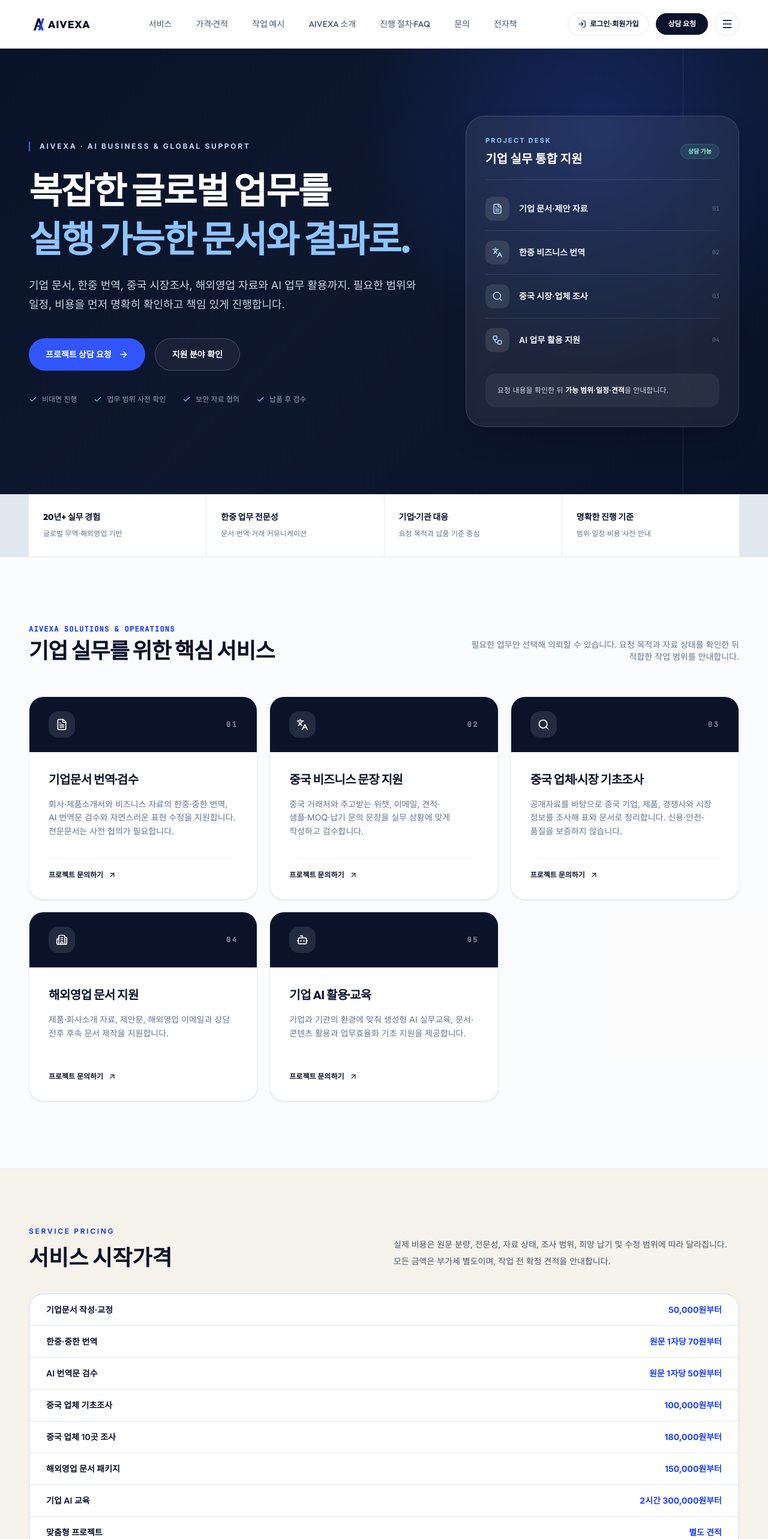
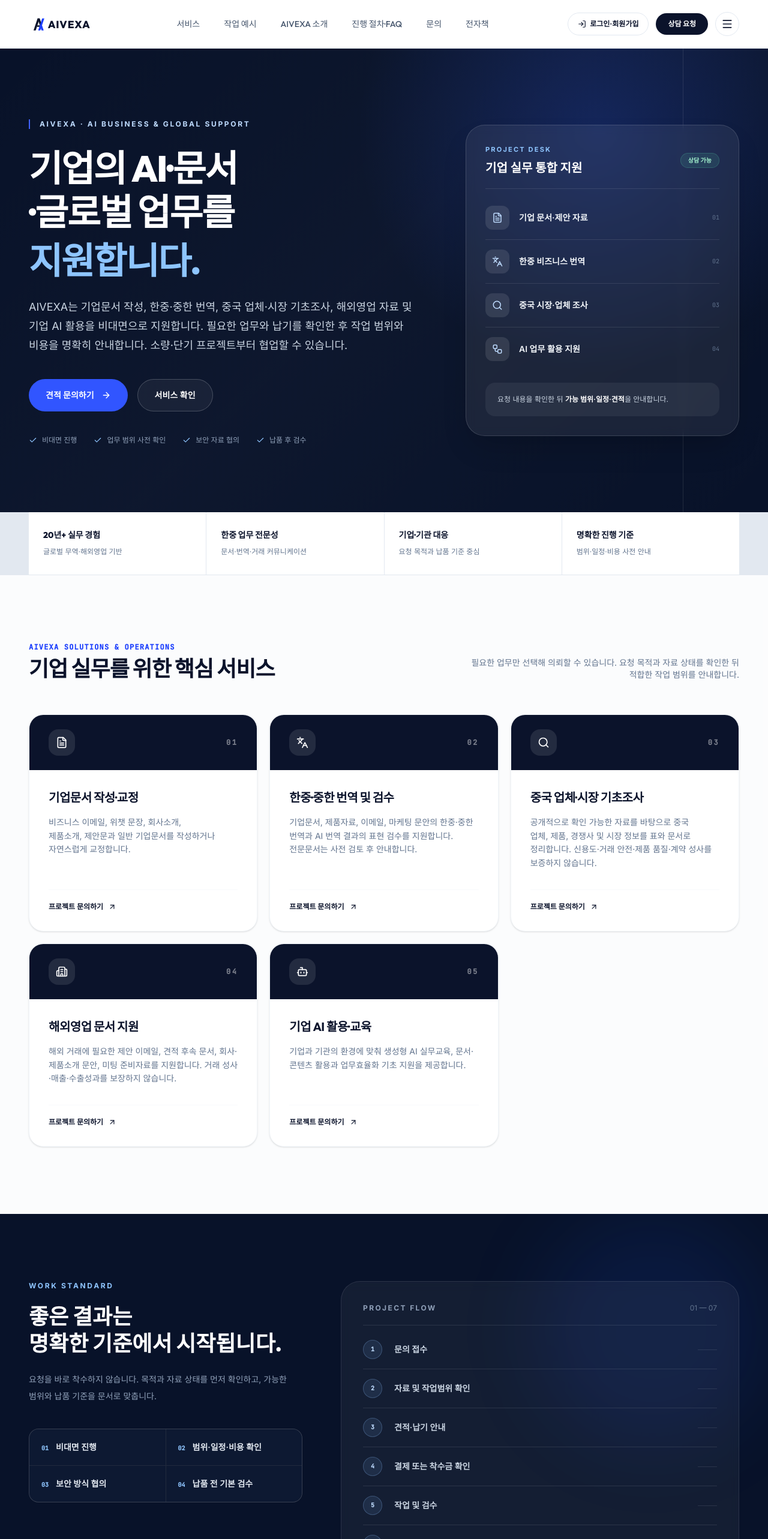
Before and after one commit to cuijinghe/cuitrade76, a React (Vite) app: page / in a window 1280 px wide. Shown: the top 2566 px of the page at 60% size. Built offline with nearby package versions, Linux system fonts and the light colour scheme.

Commit message:
가격표를 세줄 메뉴 전용 화면으로 이동

```diff
--- a/index.html
+++ b/index.html
@@ -3,11 +3,11 @@
   <head>
     <meta charset="UTF-8" />
     <meta name="viewport" content="width=device-width, initial-scale=1.0" />
-    <title>AIVEXA 서비스 가격 | 중국어 번역·시장조사·해외영업 문서·AI 교육</title>
+    <title>AIVEXA | 중국어 번역·시장조사·해외영업 문서·기업 AI 지원</title>
     <link rel="canonical" href="https://aivexa.co.kr/" />
 
 
-<meta name="description" content="AIVEXA의 한중·중한 번역, AI 번역 검수, 중국 업체·시장조사, 해외영업 문서 지원 및 기업 AI 교육의 시작가격과 견적 기준을 확인하세요." />
+<meta name="description" content="AIVEXA는 한중·중한 번역, AI 번역 검수, 중국 업체·시장 기초조사, 해외영업 문서 및 기업 AI 교육을 비대면으로 지원합니다." />
 <meta name="keywords" content="중국어 번역 외주, 한중 번역, 중한 번역, 중국어 문서 검수, 중국 시장조사, 중국 업체 조사, 해외영업 문서, 중국 비즈니스 이메일, 기업 AI 교육, AI 문서 지원" />
 <meta name="author" content="AIVEXA" />
 
--- a/src/App.tsx
+++ b/src/App.tsx
@@ -98,8 +98,8 @@
         description = '필요한 업무와 납기를 알려주시면 작업 가능 여부, 범위, 예상 납기와 비용을 안내합니다.';
         break;
       case '/pricing':
-        title = 'AIVEXA 서비스 가격 | 중국어 번역·시장조사·해외영업 문서·AI 교육';
-        description = 'AIVEXA의 한중·중한 번역, AI 번역 검수, 중국 업체·시장조사, 해외영업 문서 지원 및 기업 AI 교육의 시작가격과 견적 기준을 확인하세요.';
+        title = 'AIVEXA 서비스 가격 | 중국어 번역·중국 업체 조사·해외영업 문서·AI 교육';
+        description = 'AIVEXA의 한중·중한 번역, AI 번역 검수, 중국 업체 조사, 해외영업 문서 지원과 기업 AI 교육의 시작가격 및 견적 기준을 확인하세요.';
         break;
       case '/privacy':
         title = '개인정보처리방침 | AIVEXA';
--- a/src/components/FAQ.tsx
+++ b/src/components/FAQ.tsx
@@ -21,7 +21,7 @@
     },
     {
       question: '최소 작업비가 있나요?',
-      answer: '최소 작업비는 50,000원입니다. 예산이 낮은 경우 가격을 낮추기보다 작업 범위를 조정하여 안내합니다.'
+      answer: '최소 작업비는 39,000원입니다. 예산이 낮은 경우 가격을 낮추기보다 작업 범위를 조정하여 안내합니다.'
     },
     {
       question: '번역비는 어떻게 계산하나요?',
--- a/src/components/Header.tsx
+++ b/src/components/Header.tsx
@@ -14,7 +14,7 @@
   const [isMenuOpen, setIsMenuOpen] = useState(false);
   const menuItems = [
     { id: 'services', label: '서비스' },
-    { id: 'pricing', label: '가격·견적' },
+    { id: 'pricing', label: '가격 안내·견적서' },
     { id: 'projects', label: '작업 예시' },
     { id: 'director', label: 'AIVEXA 소개' },
     { id: 'faq', label: '진행 절차·FAQ' },
@@ -83,7 +83,7 @@
 
         {/* Navigation Menu */}
         <nav className="hidden md:flex items-center gap-8 lg:gap-10">
-          {menuItems.map((item) => (
+          {menuItems.filter((item) => item.id !== 'pricing').map((item) => (
             <button
               key={item.id}
               onClick={() => onNavigate(item.id)}
--- a/src/components/Hero.tsx
+++ b/src/components/Hero.tsx
@@ -41,8 +41,8 @@
             className="mt-7 max-w-4xl font-display text-[2.35rem] font-extrabold leading-[1.2] tracking-[-0.035em] text-white sm:text-5xl lg:text-[3.8rem]"
             id="hero-heading"
           >
-            복잡한 글로벌 업무를
-            <span className="mt-2 block text-blue-300">실행 가능한 문서와 결과로.</span>
+            기업의 AI·문서·글로벌 업무를
+            <span className="mt-2 block text-blue-300">지원합니다.</span>
           </motion.h1>
 
           <motion.p
@@ -52,8 +52,8 @@
             className="mt-6 max-w-2xl text-[0.95rem] leading-7 text-slate-300 sm:text-lg sm:leading-8"
             id="hero-subtitle"
           >
-            기업 문서, 한중 번역, 중국 시장조사, 해외영업 자료와 AI 업무 활용까지.
-            필요한 범위와 일정, 비용을 먼저 명확히 확인하고 책임 있게 진행합니다.
+            AIVEXA는 기업문서 작성, 한중·중한 번역, 중국 업체·시장 기초조사, 해외영업 자료 및 기업 AI 활용을 비대면으로 지원합니다.
+            필요한 업무와 납기를 확인한 후 작업 범위와 비용을 명확히 안내합니다. 소량·단기 프로젝트부터 협업할 수 있습니다.
           </motion.p>
 
           <motion.div
@@ -67,7 +67,7 @@
               className="group flex items-center gap-3 rounded-full bg-[#3155ff] px-7 py-4 text-sm font-bold text-white transition-all hover:bg-[#4263ff] hover:shadow-2xl hover:shadow-blue-950/40"
               id="hero-btn-inquiry"
             >
-              프로젝트 상담 요청
+              견적 문의하기
               <ArrowRight className="h-4 w-4 transition-transform group-hover:translate-x-1" />
             </button>
             <button
@@ -75,7 +75,7 @@
               className="rounded-full border border-white/20 bg-white/5 px-7 py-4 text-sm font-semibold text-white transition-all hover:border-white/40 hover:bg-white/10"
               id="hero-btn-services"
             >
-              지원 분야 확인
+              서비스 확인
             </button>
           </motion.div>
 
--- a/src/components/Pricing.tsx
+++ b/src/components/Pricing.tsx
@@ -17,7 +17,7 @@
 
         {detailed && <>
           <div className="mt-16 space-y-8">{priceGroups.map((group) => <article key={group.title} className="overflow-hidden rounded-3xl border border-slate-200 bg-white"><div className="border-b border-slate-200 px-5 py-5 sm:px-7"><h3 className="font-display text-xl font-extrabold text-brand-navy">{group.title}</h3></div><div>{group.items.map(([name, scope, price]) => <div key={name} className="grid gap-2 border-b border-slate-100 px-5 py-4 last:border-0 sm:grid-cols-[1fr_1.4fr_auto] sm:items-center sm:px-7"><strong className="text-sm text-slate-800">{name}</strong><span className="text-sm leading-6 text-slate-500">{scope}</span><span className="text-sm font-bold text-brand-blue sm:text-right">{price}</span></div>)}</div><p className="border-t border-slate-200 bg-slate-50 px-5 py-4 text-xs leading-6 text-slate-600 sm:px-7">{group.note}</p></article>)}</div>
-          <div className="mt-10 grid gap-8 lg:grid-cols-2"><article className="rounded-3xl bg-brand-navy p-6 text-white sm:p-8"><h3 className="font-display text-xl font-bold">추가요금 기준</h3><div className="mt-5 divide-y divide-white/10">{additionalFees.map(([name, price]) => <div key={name} className="flex justify-between gap-4 py-3 text-sm"><span className="text-slate-300">{name}</span><strong className="text-right">{price}</strong></div>)}</div><p className="mt-5 text-xs leading-6 text-slate-400">추가비용은 작업 시작 전에 안내하고 동의를 받은 후 적용합니다.</p></article><article className="rounded-3xl border border-slate-200 bg-white p-6 sm:p-8"><h3 className="font-display text-xl font-bold text-brand-navy">기본 거래조건</h3><ul className="mt-5 space-y-3 text-sm leading-6 text-slate-600"><li>• 소규모 작업은 전액 선결제</li><li>• 300,000원 이상은 착수금 50%, 납품 전 잔금 50%</li><li>• 최초 합의한 작업범위 내 기본 수정 1회</li><li>• 결제와 최종 자료 수령 후 납기 확정</li><li>• 확정 범위 외 추가요청은 별도 견적</li><li>• 거래 성사·매출·바이어 확보·수출성과 보장 없음</li></ul></article></div>
+          <div className="mt-10 grid gap-8 lg:grid-cols-2"><article className="rounded-3xl bg-brand-navy p-6 text-white sm:p-8"><h3 className="font-display text-xl font-bold">추가요금 기준</h3><div className="mt-5 divide-y divide-white/10">{additionalFees.map(([name, price]) => <div key={name} className="flex justify-between gap-4 py-3 text-sm"><span className="text-slate-300">{name}</span><strong className="text-right">{price}</strong></div>)}</div><p className="mt-5 text-xs leading-6 text-slate-400">추가비용은 작업 시작 전에 안내하고 동의를 받은 후 적용합니다.</p></article><article className="rounded-3xl border border-slate-200 bg-white p-6 sm:p-8"><h3 className="font-display text-xl font-bold text-brand-navy">기본 거래조건</h3><ul className="mt-5 space-y-3 text-sm leading-6 text-slate-600"><li>• 100,000원 미만 작업은 전액 선결제</li><li>• 100,000원 이상은 착수금 50%, 납품 전 잔금 50%</li><li>• 최초 합의한 작업범위 내 기본 수정 1회</li><li>• 결제와 최종 자료 수령 후 납기 확정</li><li>• 확정 범위 외 추가요청은 별도 견적</li><li>• 거래 성사·매출·바이어 확보·수출성과 보장 없음</li><li>• 견적 유효기간은 발행일로부터 7일</li></ul></article></div>
         </>}
       </div>
     </section>
--- a/src/data/defaultConfig.ts
+++ b/src/data/defaultConfig.ts
@@ -14,26 +14,26 @@
     items: [
       {
         id: 'service-1',
-        title: '기업문서 번역·검수',
-        description: '회사·제품소개서와 비즈니스 자료의 한중·중한 번역, AI 번역문 검수와 자연스러운 표현 수정을 지원합니다. 전문문서는 사전 협의가 필요합니다.',
+        title: '기업문서 작성·교정',
+        description: '비즈니스 이메일, 위챗 문장, 회사소개, 제품소개, 제안문과 일반 기업문서를 작성하거나 자연스럽게 교정합니다.',
         imageUrl: 'https://images.unsplash.com/photo-1517048676732-d65bc937f952?auto=format&fit=crop&q=80&w=600'
       },
       {
         id: 'service-2',
-        title: '중국 비즈니스 문장 지원',
-        description: '중국 거래처와 주고받는 위챗, 이메일, 견적·샘플·MOQ·납기 문의 문장을 실무 상황에 맞게 작성하고 검수합니다.',
+        title: '한중·중한 번역 및 검수',
+        description: '기업문서, 제품자료, 이메일, 마케팅 문안의 한중·중한 번역과 AI 번역 결과의 표현 검수를 지원합니다. 전문문서는 사전 검토 후 안내합니다.',
         imageUrl: 'https://images.unsplash.com/photo-1454165804606-c3d57bc86b40?auto=format&fit=crop&q=80&w=600'
       },
       {
         id: 'service-3',
         title: '중국 업체·시장 기초조사',
-        description: '공개자료를 바탕으로 중국 기업, 제품, 경쟁사와 시장 정보를 조사해 표와 문서로 정리합니다. 신용·안전·품질을 보증하지 않습니다.',
+        description: '공개적으로 확인 가능한 자료를 바탕으로 중국 업체, 제품, 경쟁사 및 시장 정보를 표와 문서로 정리합니다. 신용도·거래 안전·제품 품질·계약 성사를 보증하지 않습니다.',
         imageUrl: 'https://images.unsplash.com/photo-1460925895917-afdab827c52f?auto=format&fit=crop&q=80&w=600'
       },
       {
         id: 'service-4',
         title: '해외영업 문서 지원',
-        description: '제품·회사소개 자료, 제안문, 해외영업 이메일과 상담 전후 후속 문서 제작을 지원합니다.',
+        description: '해외 거래에 필요한 제안 이메일, 견적 후속 문서, 회사·제품소개 문안, 미팅 준비자료를 지원합니다. 거래 성사·매출·수출성과를 보장하지 않습니다.',
         imageUrl: 'https://images.unsplash.com/photo-1517245386807-bb43f82c33c4?auto=format&fit=crop&q=80&w=600'
       },
       {
--- a/src/data/pricing.ts
+++ b/src/data/pricing.ts
@@ -1,13 +1,13 @@
 export const priceNotice = '실제 비용은 원문 분량, 전문성, 자료 상태, 조사 범위, 희망 납기 및 수정 범위에 따라 달라집니다. 모든 금액은 부가세 별도이며, 작업 전 확정 견적을 안내합니다.';
 
 export const startingPrices = [
-  ['기업문서 작성·교정', '50,000원부터'],
-  ['한중·중한 번역', '원문 1자당 70원부터'],
-  ['AI 번역문 검수', '원문 1자당 50원부터'],
-  ['중국 업체 기초조사', '100,000원부터'],
-  ['중국 업체 10곳 조사', '180,000원부터'],
-  ['해외영업 문서 패키지', '150,000원부터'],
-  ['기업 AI 교육', '2시간 300,000원부터'],
+  ['기업문서 지원', '39,000원부터'],
+  ['한중 번역', '원문 1자당 65원부터'],
+  ['중한 번역', '원문 1자당 75원부터'],
+  ['AI 번역문 검수', '원문 1자당 35원부터'],
+  ['중국 업체 조사', '49,000원부터'],
+  ['해외영업 문서 패키지', '79,000원부터'],
+  ['기업 AI 교육', '온라인 2시간 190,000원부터'],
   ['맞춤형 프로젝트', '별도 견적'],
 ] as const;
 
@@ -16,56 +16,58 @@
     title: '기업문서 작성·교정',
     note: '디자인, PPT 편집, 고난도 기술문서, 법률·의료·특허 문서는 별도 협의가 필요합니다.',
     items: [
-      ['비즈니스 이메일·위챗 문장 작성', '3건 이내, 총 1,000자 이하', '50,000원부터'],
-      ['기존 문서 교정·표현 수정', 'A4 2쪽 이내', '70,000원부터'],
-      ['문서 구성 및 초안 작성', 'A4 3쪽 이내', '100,000원부터'],
-      ['제안서·회사소개 문안', 'A4 5쪽 이내, 디자인 제외', '200,000원부터'],
+      ['비즈니스 이메일·위챗 문장 작성', '3건 이내, 총 1,000자 이하', '39,000원'],
+      ['기존 문서 교정·표현 수정', 'A4 2쪽 이내', '59,000원부터'],
+      ['문서 구성 및 초안 작성', 'A4 3쪽 이내', '89,000원부터'],
+      ['제안서·회사소개 문안', 'A4 5쪽 이내, 디자인 제외', '149,000원부터'],
     ],
   },
   {
     title: '한중·중한 번역 및 검수',
     note: '글자 수는 원문 기준입니다. 표·이미지 편집과 긴급 작업은 별도 비용이 발생할 수 있으며, 전문문서는 사전 검토 후 안내합니다.',
     items: [
-      ['한국어 → 중국어 일반 기업문서', '원문 기준', '1자당 80원'],
-      ['중국어 → 한국어 일반 기업문서', '원문 기준', '1자당 70원'],
-      ['마케팅·제품소개 현지화', '원문 기준', '1자당 100원부터'],
-      ['AI 번역문 검수·자연화', '원문 기준', '1자당 50원부터'],
+      ['한국어 → 중국어 일반 기업문서', '원문 기준', '1자당 65원'],
+      ['중국어 → 한국어 일반 기업문서', '원문 기준', '1자당 75원'],
+      ['마케팅·제품소개 현지화', '원문 기준', '1자당 90원부터'],
+      ['AI 번역문 검수·자연화', '원문 기준', '1자당 35원부터'],
       ['전문·기술문서', '자료 확인 후', '별도 견적'],
-      ['최소 작업비', '모든 번역·검수', '50,000원'],
+      ['최소 작업비', '모든 번역·검수', '39,000원'],
     ],
   },
   {
     title: '중국 업체·시장 기초조사',
     note: '공개적으로 확인 가능한 자료를 기반으로 조사하며, 기업의 신용도·거래 안전·제품 품질·계약 성사를 보증하지 않습니다.',
     items: [
-      ['라이트 조사', '업체 5곳, 기본정보·홈페이지·주요제품', '100,000원'],
-      ['업체 리스트 조사', '업체 10곳, 기본정보·제품·공개 연락경로·출처', '180,000원'],
-      ['비교분석 조사', '업체 10곳, 가격·제품·특징 비교', '300,000원'],
-      ['시장 항목 조사', '수요·경쟁·유통·인증 등 1개 항목', '200,000원부터'],
-      ['맞춤 시장조사 보고서', '조사범위 협의, 보고서 포함', '500,000원부터'],
+      ['미니 조사', '업체 3곳, 회사명·홈페이지·주요제품·공개 연락경로', '49,000원'],
+      ['라이트 조사', '업체 5곳, 기본정보·홈페이지·주요제품·출처', '79,000원'],
+      ['업체 리스트 조사', '업체 10곳, 기본정보·제품·공개 연락경로·출처', '149,000원'],
+      ['비교분석 조사', '업체 10곳, 가격·제품·특징 비교', '249,000원부터'],
+      ['시장 항목 조사', '수요·경쟁·유통·인증 등 1개 항목', '149,000원부터'],
+      ['맞춤 시장조사 보고서', '조사범위 협의, 보고서 포함', '390,000원부터'],
     ],
   },
   {
     title: '해외영업 문서 지원',
     note: '문서와 커뮤니케이션 업무를 지원하며, 바이어 발굴, 거래 성사, 계약, 매출 및 수출성과를 보장하지 않습니다.',
     items: [
-      ['해외영업 이메일 패키지', '최초 제안·견적·후속 이메일 5종', '150,000원'],
-      ['회사·제품소개 문안 패키지', '문안 구성 + 중국어 현지화, 디자인 제외', '300,000원부터'],
-      ['거래 대응 지원', '이메일·위챗 총 10회, 14일 이내', '300,000원부터'],
-      ['월간 문서 지원', '이메일·견적·후속 문서, 월 20건 이내', '500,000원부터'],
-      ['미팅 준비 패키지', '사전자료·질문·발표문·후속 이메일', '250,000원부터'],
+      ['기존 이메일 번역·표현 수정', '3종', '49,000원부터'],
+      ['해외영업 이메일 패키지', '최초 제안·견적·후속 이메일 5종', '79,000원'],
+      ['회사·제품소개 문안 패키지', '문안 구성 + 중국어 현지화, 디자인 제외', '149,000원부터'],
+      ['미팅 준비 패키지', '사전자료·질문·발표문·후속 이메일', '149,000원부터'],
+      ['거래 대응 지원', '이메일·위챗 총 10회, 14일 이내', '249,000원부터'],
+      ['월간 문서 지원', '이메일·견적·후속 문서, 월 20건 이내', '390,000원부터'],
     ],
   },
   {
     title: '기업 AI 활용·교육',
     note: '출장비, 장거리 교통비, 인쇄비, 추가 교재 제작비는 별도입니다. 기관 자체 강사료 기준이 있는 경우 협의할 수 있습니다.',
     items: [
-      ['온라인 기본교육', '2시간, 기존 커리큘럼', '300,000원부터'],
-      ['대면 기본교육', '2시간, 수도권', '400,000원부터'],
-      ['실습형 교육', '3시간, 실습자료 포함', '500,000원부터'],
-      ['맞춤형 기업교육', '직무분석·교안 제작 포함', '700,000원부터'],
-      ['반일 워크숍', '4시간 내외', '800,000원부터'],
-      ['별도 교재·매뉴얼 제작', 'A4 10쪽', '300,000원부터'],
+      ['온라인 기본교육', '2시간, 기존 커리큘럼', '190,000원부터'],
+      ['대면 기본교육', '2시간, 수도권', '290,000원부터'],
+      ['실습형 교육', '3시간, 실습자료 포함', '390,000원부터'],
+      ['맞춤형 기업교육', '직무분석·교안 제작 포함', '590,000원부터'],
+      ['반일 워크숍', '4시간 내외', '690,000원부터'],
+      ['별도 교재·매뉴얼 제작', 'A4 10쪽', '249,000원부터'],
     ],
   },
 ] as const;
@@ -75,8 +77,8 @@
   ['주말·공휴일 작업', '기본금액의 30% 추가'],
   ['전문·기술문서', '기본금액의 20~50% 추가'],
   ['원본 편집이 어려운 PDF·이미지', '별도 산정'],
-  ['기본 수정범위 초과', '시간당 40,000원'],
-  ['추가 미팅', '30분당 30,000원'],
+  ['기본 수정범위 초과', '시간당 30,000원'],
+  ['추가 미팅', '30분당 20,000원'],
   ['원본 디자인·PPT 편집', '별도 견적'],
   ['출장', '교통비·출장비 별도'],
 ] as const;
--- a/src/pages/HomePage.tsx
+++ b/src/pages/HomePage.tsx
@@ -4,7 +4,6 @@
 import Partnership from '../components/Partnership';
 import Director from '../components/Director';
 import InquiryForm from '../components/InquiryForm';
-import Pricing from '../components/Pricing';
 import { SiteConfig, Inquiry } from '../types';
 
 interface HomePageProps {
@@ -57,8 +56,6 @@
         onEditItem={(itemId, currentUrl, title) => onOpenImageSelector(itemId, currentUrl, title)}
         onNavigate={onNavigate}
       />
-
-      <Pricing onNavigate={onNavigate} />
 
       <section className="relative overflow-hidden bg-[#081229] py-16 text-white sm:py-24 lg:py-28" id="work-process">
         <div className="absolute right-0 top-0 h-96 w-96 rounded-full bg-blue-600/10 blur-3xl" />
--- a/src/pages/ServicesPage.tsx
+++ b/src/pages/ServicesPage.tsx
@@ -1,7 +1,6 @@
 import React from 'react';
 import Services from '../components/Services';
 import { SiteConfig } from '../types';
-import Pricing from '../components/Pricing';
 
 interface ServicesPageProps {
   config: SiteConfig;
@@ -25,7 +24,6 @@
         onEditItem={(itemId, currentUrl, title) => onOpenImageSelector(itemId, currentUrl, title)}
         onNavigate={onNavigate}
       />
-      <Pricing onNavigate={onNavigate} detailed />
       <section className="border-t border-slate-100 bg-slate-50 py-16">
         <div className="mx-auto max-w-5xl px-6 text-left">
           <h2 className="font-display text-2xl font-extrabold text-brand-navy">서비스 공통 안내</h2>
```
